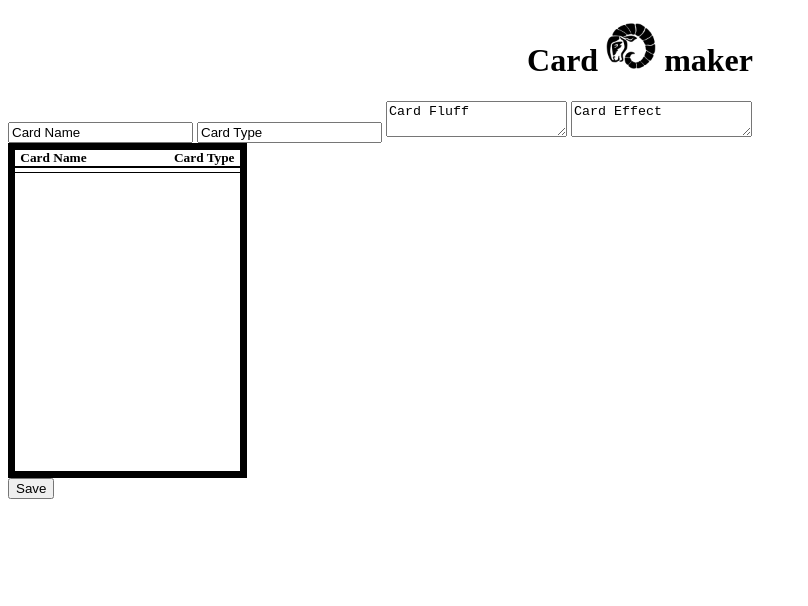
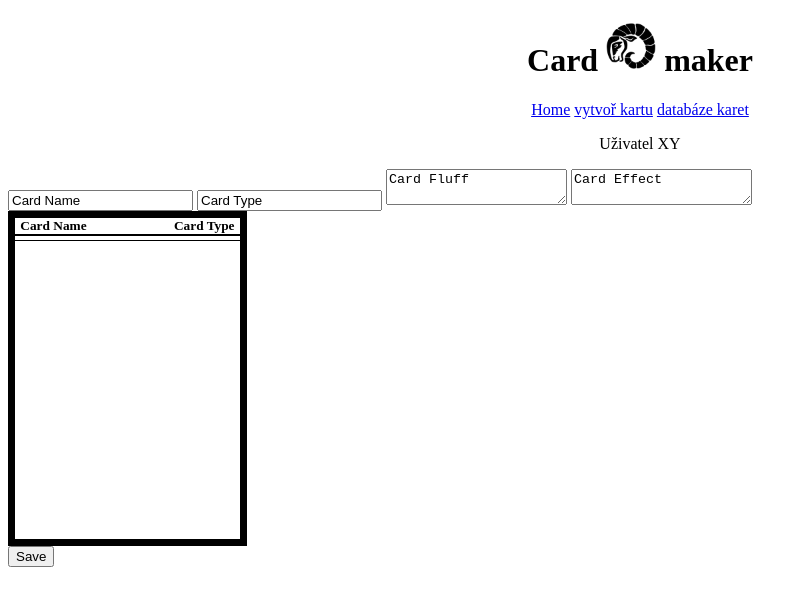
Before and after one commit to Cernobor/card-maker, a SvelteKit app in the folder cardMakerFE/: page / in a window 1280 px wide. Shown: the top 606 px of the page, without its empty margins (0-808 px from the left). Built offline with nearby package versions, Linux system fonts and the light colour scheme.

Commit message:
simple navbar

```diff
--- a/cardMakerFE/src/routes/+page.svelte
+++ b/cardMakerFE/src/routes/+page.svelte
@@ -16,13 +16,21 @@
 <div class="body">
     <div class="header">
         <h1>Card <img src="/images/cb_logo_black.png"  width="50px"/> maker</h1>
+        <nav>
+            <a href="#">Home</a>
+            <a href="#">vytvoř kartu</a>
+            <a href="#">databáze karet</a>
+            <p>Uživatel XY</p>
+        </nav>
+
     </div>
     <div class="inputs">
-
-        <input type="text" placeholder="Name" bind:value={curent_card.name} />
-        <input type="text" placeholder="Type" bind:value={curent_card.type} />
-        <textarea bind:value={curent_card.fluff} placeholder="Fluff"></textarea>
-        <textarea bind:value={curent_card.effect} placeholder="Fluff"></textarea>
+        <form class = "form">
+            <input type="text" placeholder="Name" bind:value={curent_card.name} />
+            <input type="text" placeholder="Type" bind:value={curent_card.type} />
+            <textarea bind:value={curent_card.fluff} placeholder="Fluff"></textarea>
+            <textarea bind:value={curent_card.effect} placeholder="Fluff"></textarea>
+        </form>
 
     </div>
     <div class="card-view">
--- a/cardMakerFE/src/routes/Card.svelte
+++ b/cardMakerFE/src/routes/Card.svelte
@@ -4,6 +4,7 @@
 	export let card = {
 		tags: []
 	};
+
 	function slugify(str) {
 		return String(str)
 			.normalize('NFKD') // split accented characters into their base characters and diacritical marks
@@ -44,7 +45,7 @@
 </script>
 
 <div class="card" id="capture">
-	<section class="header">
+	<section class="card-header">
 		<div class="name">{card.name}</div>
 		<div class="type">{card.type}</div>
 	</section>
@@ -82,7 +83,7 @@
 		page-break-after: auto;
 		page-break-inside: avoid;
 	}
-	.header {
+	.card-header {
 		display: flex;
 		justify-content: space-between;
 		border-bottom: 2px solid black;
```
